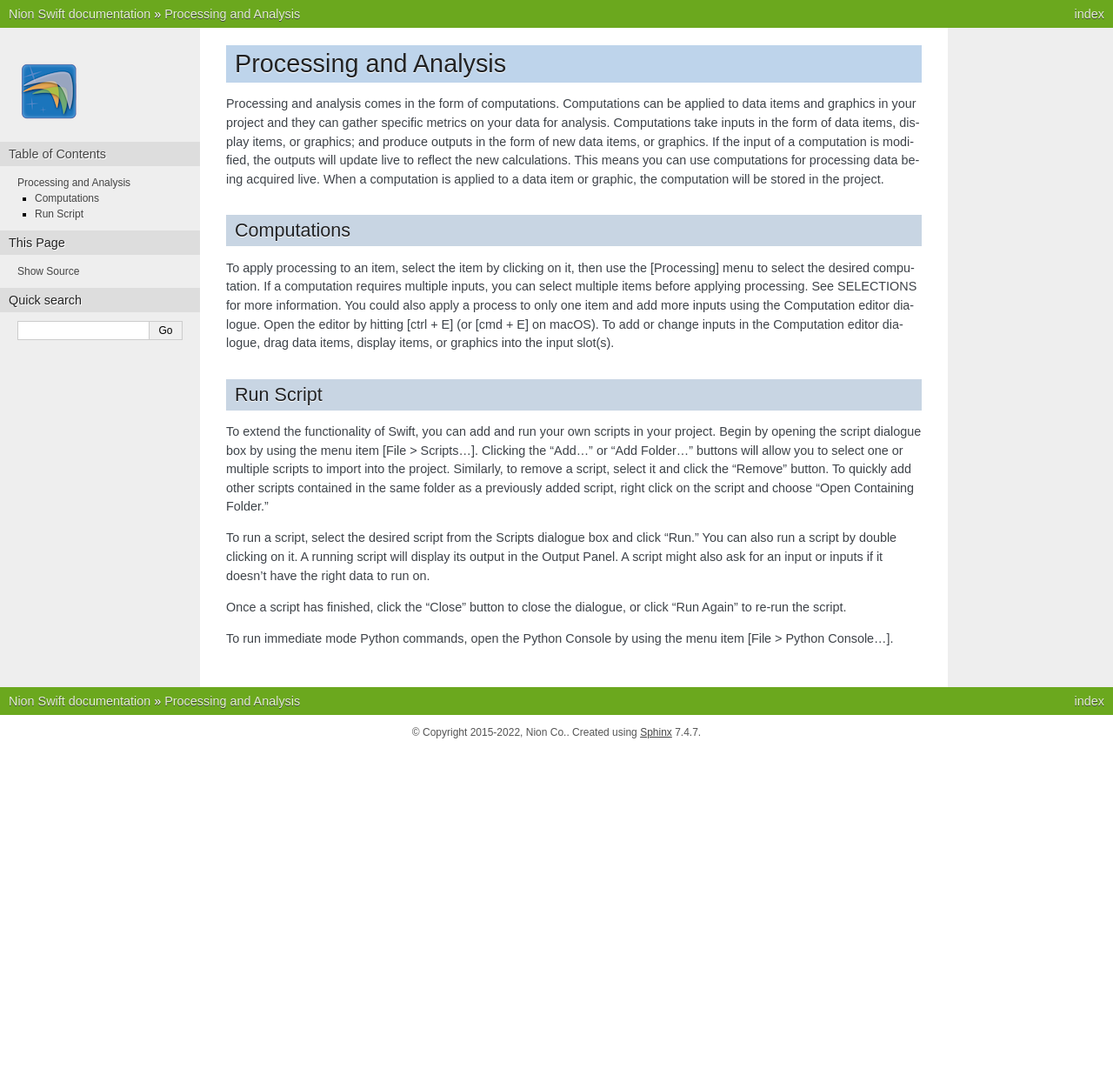
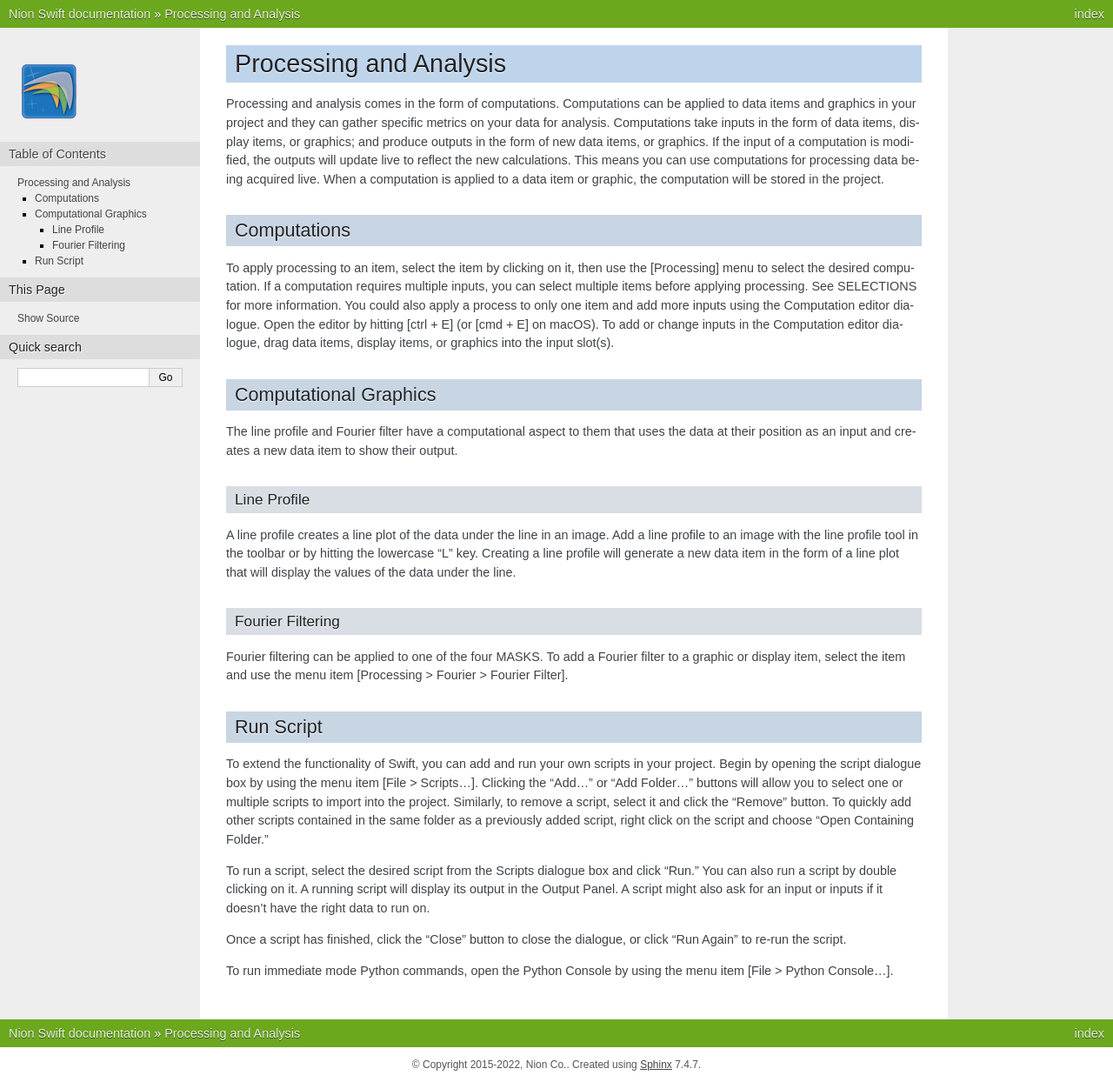
Before and after one commit to nion-software/nionswift, a Sphinx documentation site: the page built from docs/processing.rst, in a window 1280 px wide. Shown: the whole page at 87% size. Built offline with Sphinx 7.4.7, drawn with Linux system fonts in a browser that asks for light colours; before the commit the page ends 900 px from its top, so only the background shows below that.

Commit message:
New Sections

```diff
--- a/docs/processing.rst
+++ b/docs/processing.rst
@@ -10,11 +10,23 @@ Computations
 ------------
 To apply processing to an item, select the item by clicking on it, then use the [Processing] menu to select the desired computation. If a computation requires multiple inputs, you can select multiple items before applying processing. See SELECTIONS for more information. You could also apply a process to only one item and add more inputs using the Computation editor dialogue. Open the editor by hitting [ctrl + E] (or [cmd + E] on macOS). To add or change inputs in the Computation editor dialogue, drag data items, display items, or graphics into the input slot(s).
 
+Computational Graphics
+----------------------
+The line profile and Fourier filter have a computational aspect to them that uses the data at their position as an input and creates a new data item to show their output.
+
+Line Profile
+++++++++++++
+A line profile creates a line plot of the data under the line in an image. Add a line profile to an image with the line profile tool in the toolbar or by hitting the lowercase “L” key. Creating a line profile will generate a new data item in the form of a line plot that will display the values of the data under the line.
+
+Fourier Filtering
++++++++++++++++++
+Fourier filtering can be applied to one of the four MASKS. To add a Fourier filter to a graphic or display item, select the item and use the menu item [Processing > Fourier > Fourier Filter].
+
 Run Script
 ----------
 To extend the functionality of Swift, you can add and run your own scripts in your project. Begin by opening the script dialogue box by using the menu item [File > Scripts…]. Clicking the “Add…” or “Add Folder…” buttons will allow you to select one or multiple scripts to import into the project. Similarly, to remove a script, select it and click the “Remove” button. To quickly add other scripts contained in the same folder as a previously added script, right click on the script and choose “Open Containing Folder.”
 
-To run a script, select the desired script from the Scripts dialogue box and click “Run.” You can also run a script by double clicking on it. A running script will display its output in the Output Panel. A script might also ask for an input or inputs if it doesn’t have the right data to run on.
+To run a script, select the desired script from the Scripts dialogue box and click “Run.” You can also run a script by double clicking on it. A running script will display its output in the Output Panel. A script might also ask for an input or inputs if it doesn't have the right data to run on.
 
 Once a script has finished, click the “Close” button to close the dialogue, or click “Run Again” to re-run the script.
 
```
